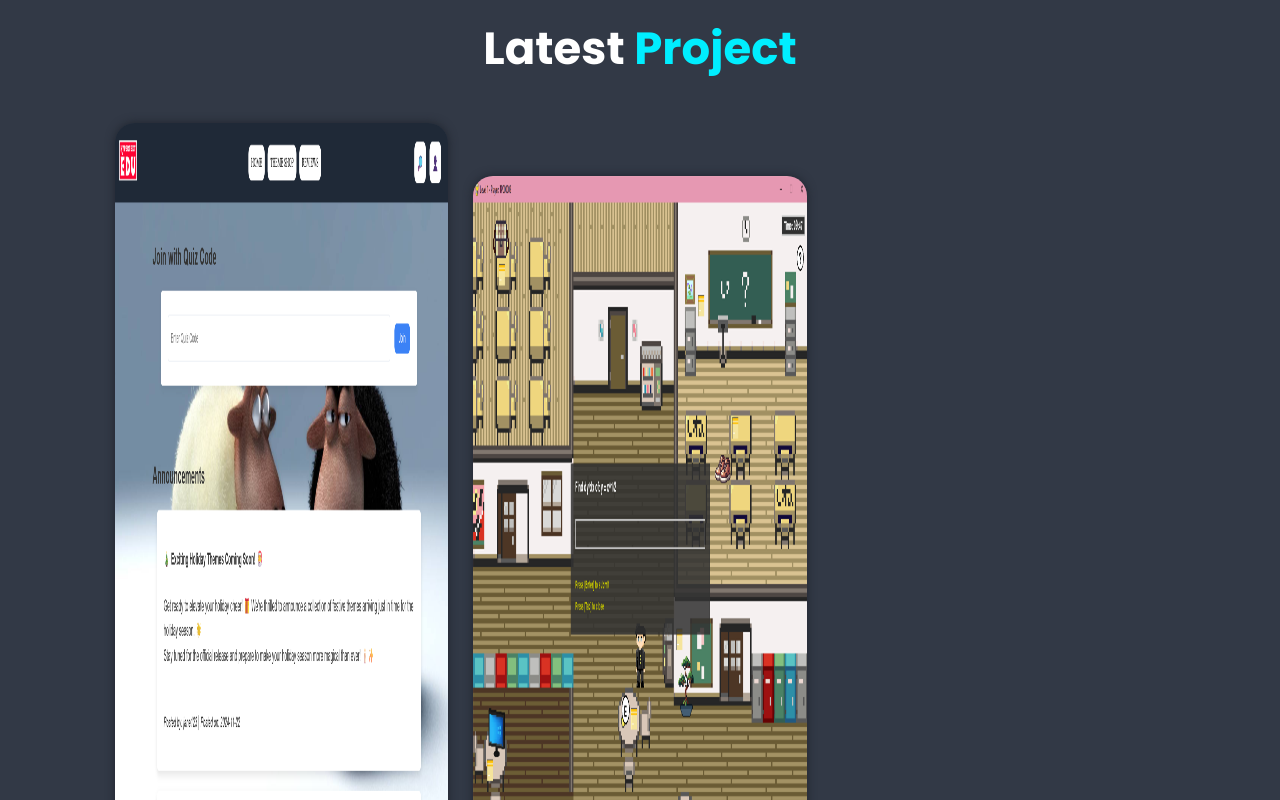
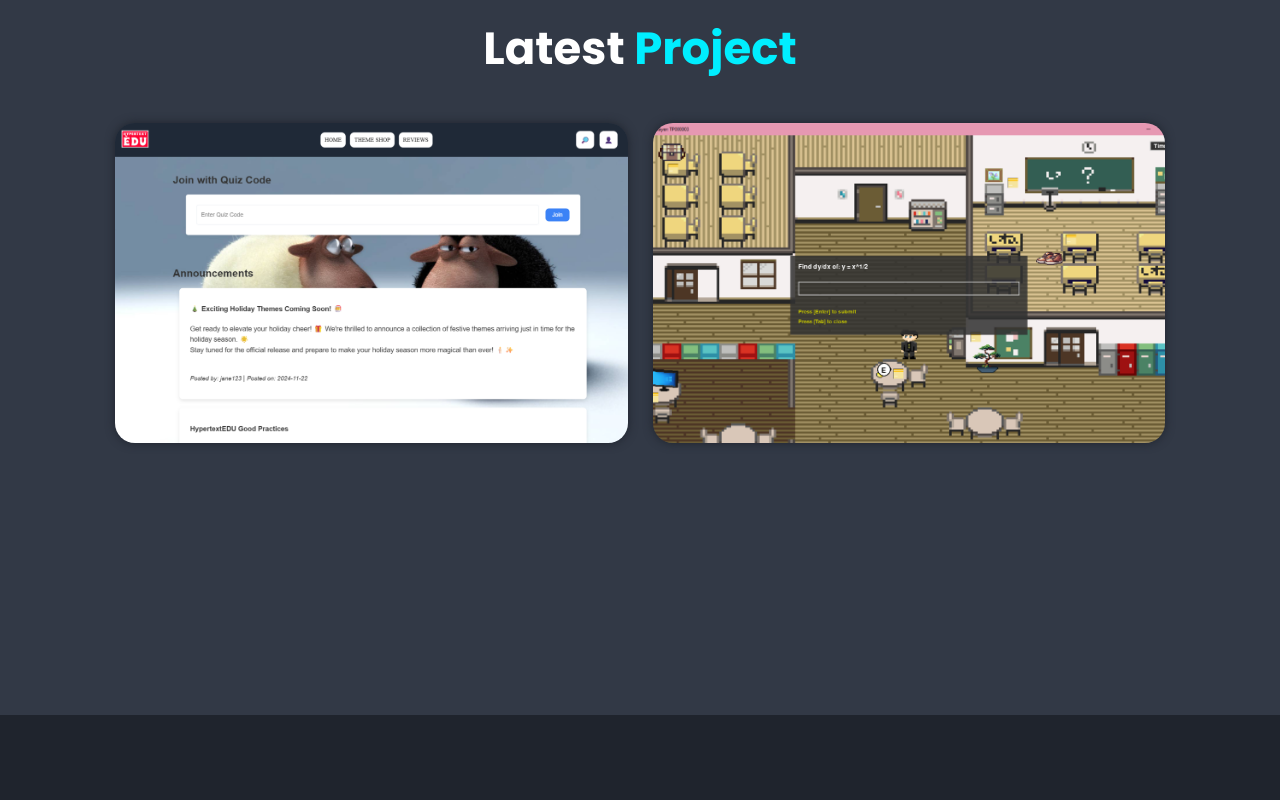
Before and after one commit to ZyWong1234/ZyWong1234.github.io, a website built with Vite: page index.html in a window 1280 px wide. Shown: the part 2860-3660 px from the top of the page. Built offline with nearby package versions, Linux system fonts and the light colour scheme.

Commit message:
Fix stretched project images and even out the portfolio grid
The width/height attributes added in d6e39f3 act as presentational
hints. .portfolio-box img sets width but no height, so the height
attribute survived and stretched each screenshot to 800px tall.
.home-img and .about-img already set height:auto, which is why only
the portfolio section was affected.

- Add a global img rule (max-width:100%; height:auto) so an attribute
  can never distort an image again
- Give project images aspect-ratio 16/10 with object-fit:cover, so
  cards stay uniform even though the screenshots are 3:2 and 16:9
- Grid is auto-fit rather than a fixed 3 columns, so two projects no
  longer leave an empty third column

Co-Authored-By: Claude Opus 5 <noreply@anthropic.com>

```diff
--- a/style.css
+++ b/style.css
@@ -24,6 +24,13 @@ html {
 body {
     background: var(--bg-color);
     color: var(--text-color);
+}
+
+/* Keep the width/height attributes on <img> as a hint for layout stability
+   only -- never let them override the rendered aspect ratio. */
+img {
+    max-width: 100%;
+    height: auto;
 }
 section {
     min-height: 100vh;
@@ -249,9 +256,11 @@ span {
 
 .portfolio-container {
     display: grid;
-    grid-template-columns: repeat(3, 1fr);
-    align-items: center;
+    grid-template-columns: repeat(auto-fit, minmax(30rem, 1fr));
+    align-items: start;
     gap: 2.5rem;
+    max-width: 110rem;
+    margin: 0 auto;
 }
 
 .portfolio-container .portfolio-box {
@@ -264,6 +273,10 @@ span {
 
 .portfolio-box img {
     width: 100%;
+    aspect-ratio: 16 / 10;
+    object-fit: cover;
+    object-position: top;
+    display: block;
     transition: .5s ease;
 }
 
```
